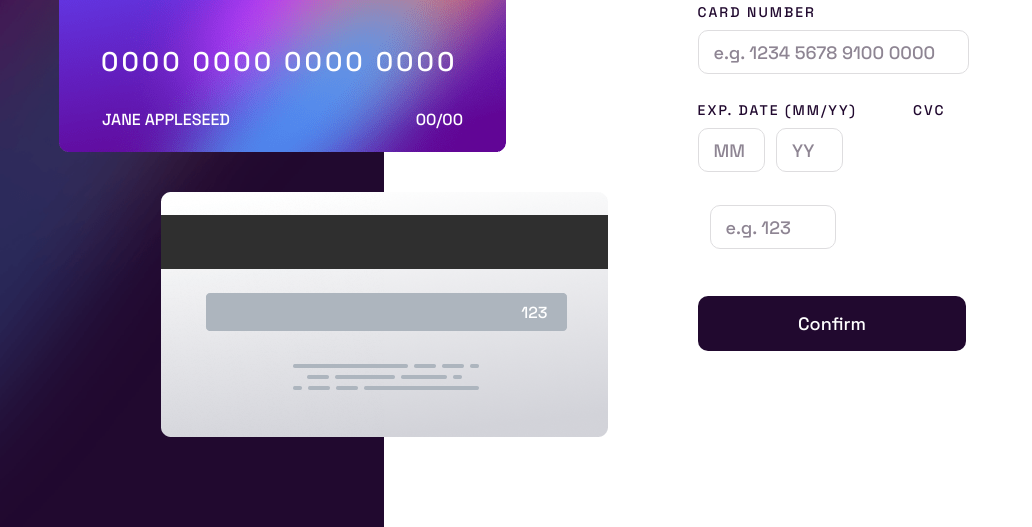
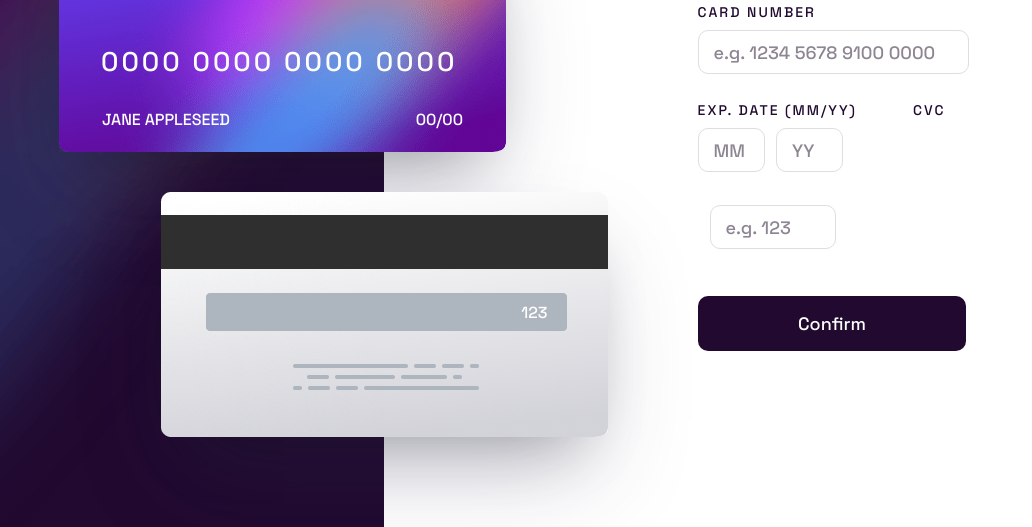
Before and after one commit to kurecistrips/Web-Challenge, a plain HTML site: page interactive-card-details-form-main/index.html in a window 1280 px wide. Shown: the part 273-800 px from the top of the page, without its empty margins (0-1032 px from the left). Drawn offline with Linux system fonts and the light colour scheme.

Commit message:
added shadows to cards
no comment

```diff
--- a/interactive-card-details-form-main/styles.css
+++ b/interactive-card-details-form-main/styles.css
@@ -143,6 +143,8 @@ input[type=number]
     position: relative;
     left: -325px;
     top: -20px;
+    border-radius: 0 0 3% 0;
+    box-shadow: rgba(50, 50, 93, 0.25) 0px 50px 100px -20px, rgba(0, 0, 0, 0.3) 0px 30px 60px -30px;
 }
 .card-back
 {
@@ -153,6 +155,8 @@ input[type=number]
     position: relative;
     left: -223.5px;
     top: 20px;
+    border-radius: 0 0 3% 0;
+    box-shadow: rgba(50, 50, 93, 0.25) 0px 50px 100px -20px, rgba(0, 0, 0, 0.3) 0px 30px 60px -30px;
 }
 #logo
 {
```
